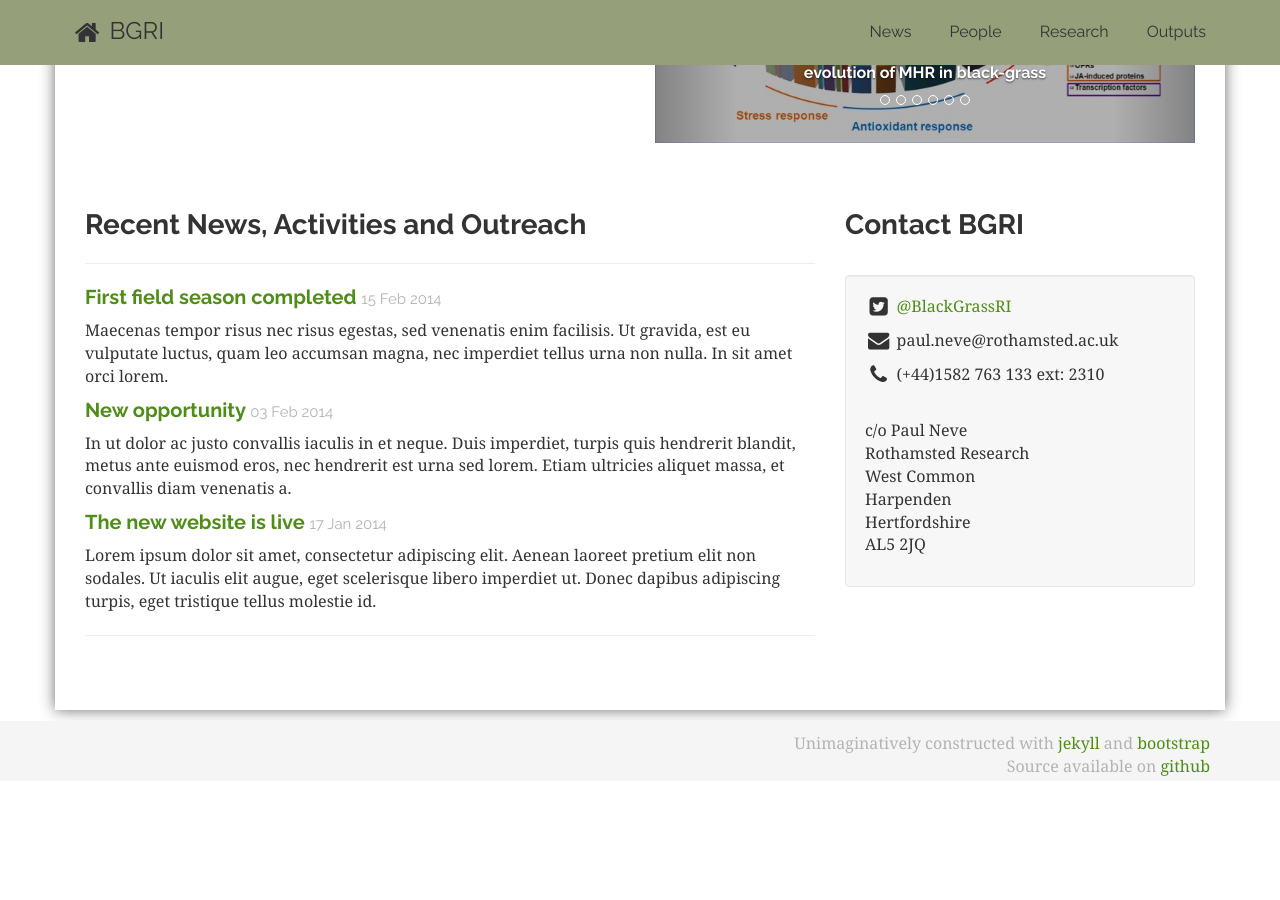
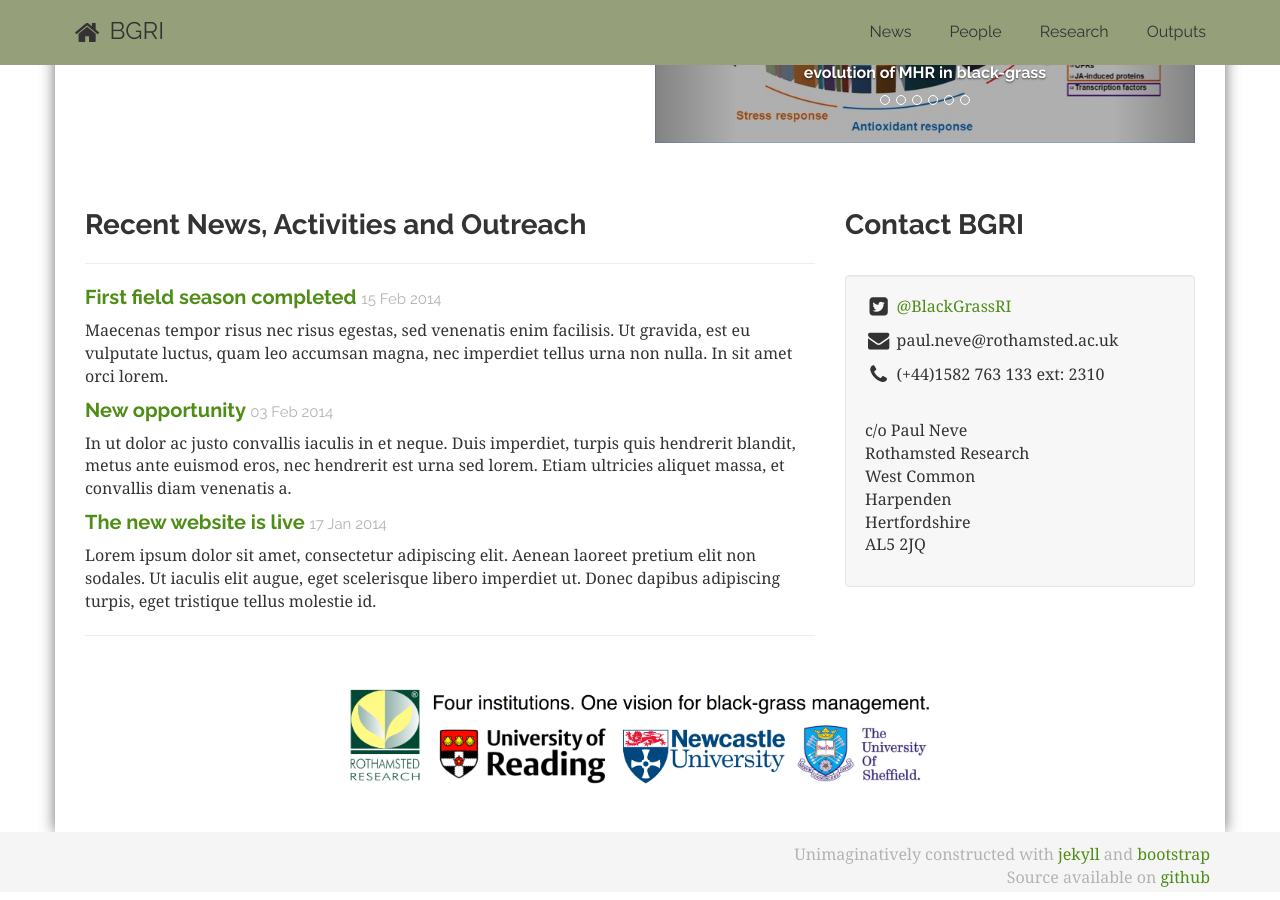
Before and after one commit to dzchilds/black-grass, a Jekyll site: the page built from index.html, in a window 1280 px wide and 900 px high, scrolled down 772 px. Built offline with Jekyll 4.4.1, drawn with Linux system fonts in a browser that asks for light colours; nearby versions of some CDN libraries; Markdown is read by kramdown in place of the engine named in the settings; comment, search, counter and statistics services are not loaded; before the commit the page ends 1561 px from its top, so only the background shows below that.

Commit message:
Added university logos to landing page.

```diff
--- a/index.html
+++ b/index.html
@@ -118,9 +118,14 @@
         </p>
         </div>
       </div>
-    </div>
 </div>
 
 <div class="row">
+    <p><img src="{{ site.url }}/assets/images/Universities.png" width="600" height="100" class="img-responsive center-block"></p>
+</div>
+
+<!--
+<div class="row">
   <p>{{ paginator.posts }}</p>
 </div>
+-->
```
Also changed, not shown: _resources_raw/RResLogoR.jpg (added), _resources_raw/Universities_Logo.png (added), _resources_raw/logo_uni2.jpg (added), _resources_raw/newcastle_master_col.jpg (added), _resources_raw/reading_logo.png (added), assets/images/Universities.png (added), assets/images/tuoslogo_key_rgb_lo-3.gif (added), 5 other files.
